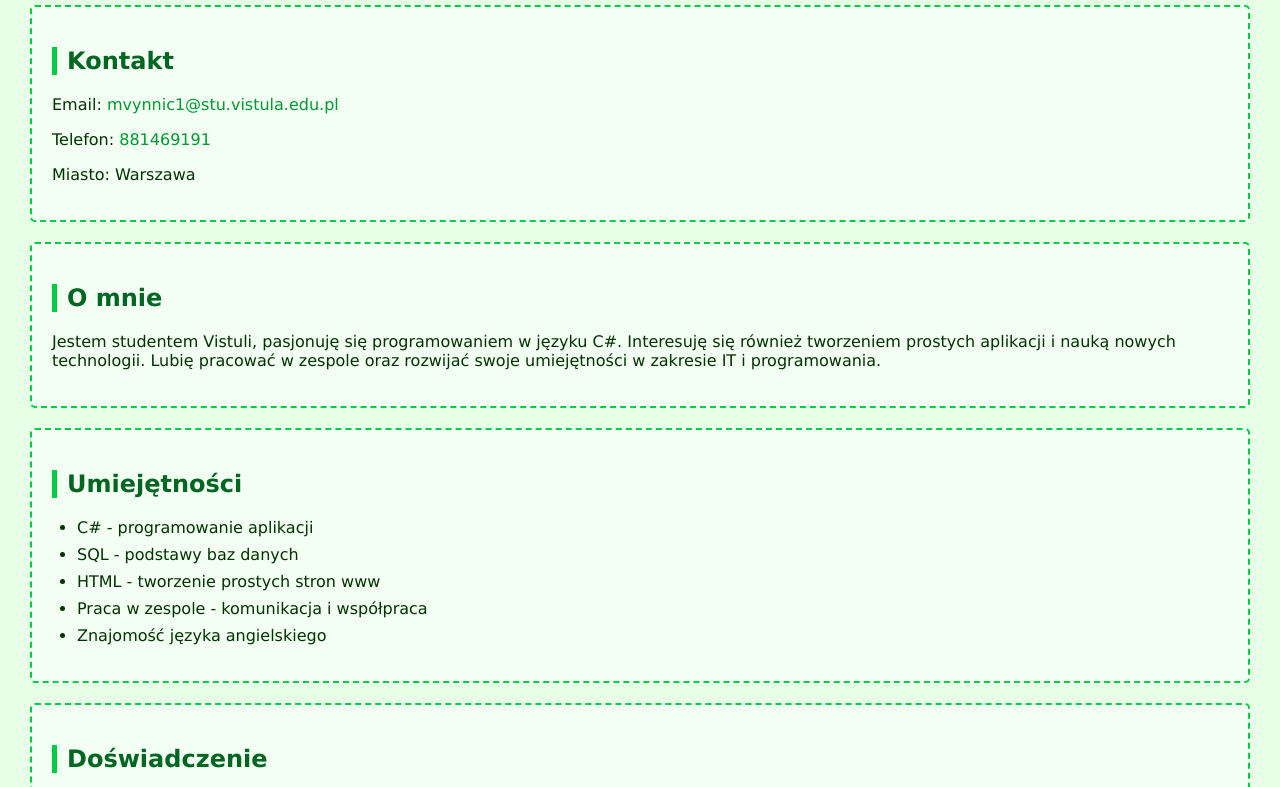
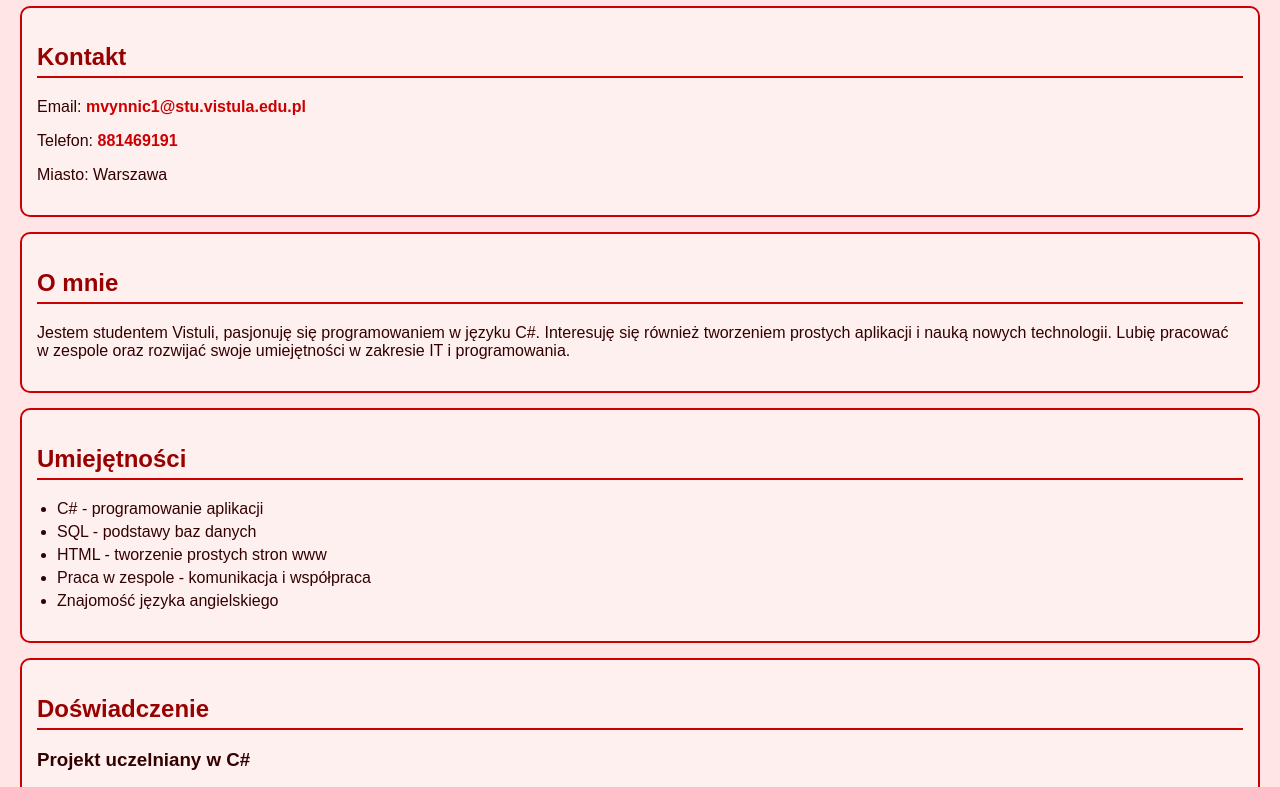
Before and after one commit to PL75545/CV-PL75545_zad3, a plain HTML site: page zad3_motyw/index.html in a window 1280 px wide. Shown: the part 84-871 px from the top of the page. Drawn offline with Linux system fonts and the light colour scheme.

Commit message:
Update index.html

```diff
--- a/zad3_motyw/index.html
+++ b/zad3_motyw/index.html
@@ -3,7 +3,7 @@
 <head>
     <meta charset="UTF-8">
     <title>Mykola Vynnichyk - CV</title>
-    <link rel="stylesheet" href="green.css">
+    <link rel="stylesheet" href="red.css">
 </head>
 <body>
 
```
